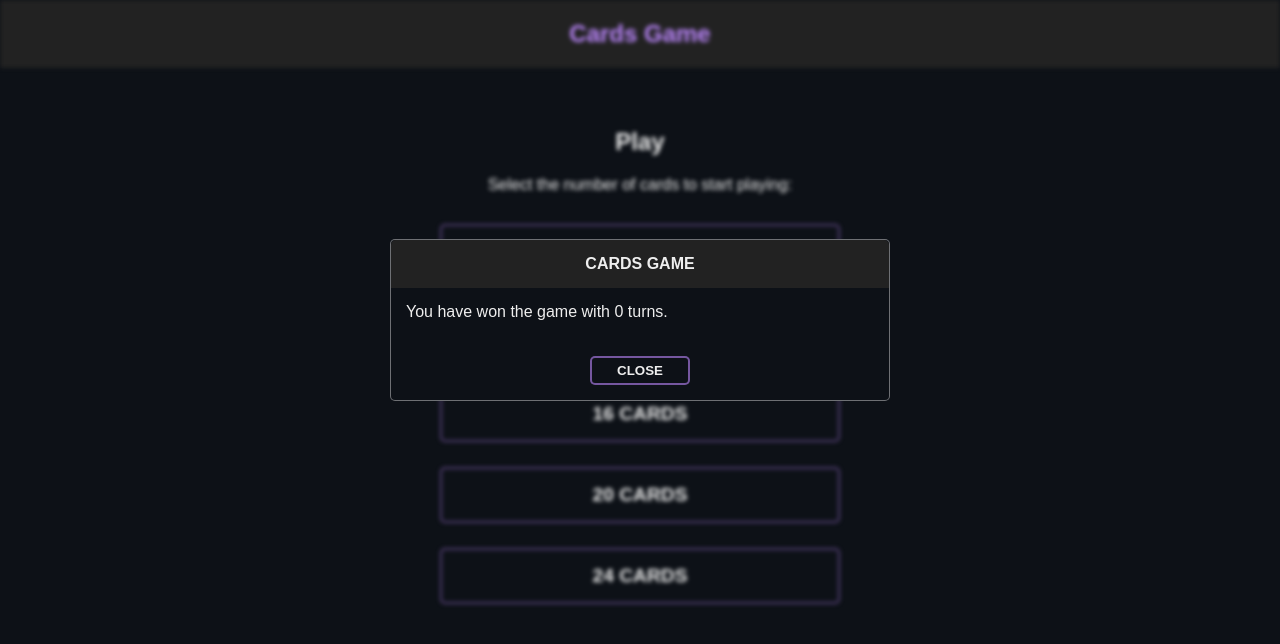
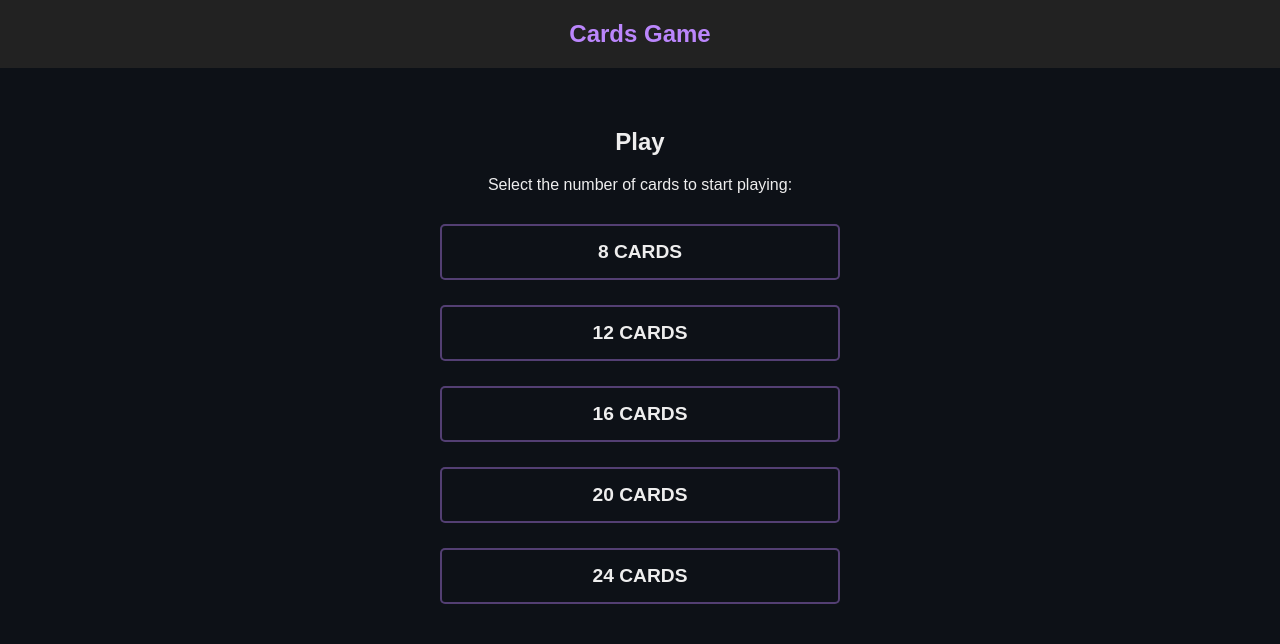
Before and after one commit to oscardbg/cards-game-react, a React (Vite) app: page / in a window 1280 px wide. Shown: the top 644 px of the page. Built offline with nearby package versions, Linux system fonts and the light colour scheme.

Commit message:
Show modal when game is finished

```diff
--- a/src/App.jsx
+++ b/src/App.jsx
@@ -21,13 +21,17 @@ const WinModal = () => {
   const { closeModal, turns } = useGlobalContext();
   return (
     <>
+      <div className="modal-cnt">
         <div className="modal">
           <div className="head">
             <p>Cards Game</p>
           </div>
           <div className="body">
-          <p>You have won the game with {turns} turns.</p>
+            <p>
+              You have finished the game with <strong> {turns} turns.</strong>
+            </p>
             <button onClick={closeModal}>Close</button>
+          </div>
         </div>
       </div>
     </>
--- a/src/assets/scss/elements/_base.scss
+++ b/src/assets/scss/elements/_base.scss
@@ -18,7 +18,7 @@ body {
 // Main
 .main {
   &.disabled {
-    filter: blur(2px);
+    filter: blur(3px);
     pointer-events: none;
     user-select: none;
   }
--- a/src/assets/scss/elements/_initial.scss
+++ b/src/assets/scss/elements/_initial.scss
@@ -144,15 +144,22 @@
 }
 
 // Victory Modal
+.modal-cnt {
+  width: 100vw;
+  height: 100vh;
+  position: fixed;
+  top: 0;
+  left: 0;
+  display: flex;
+  justify-content: center;
+  align-items: center;
+  background-color: rgba(#000, 0.4);
+}
 .modal {
   width: 500px;
   background-color: $dark-1;
-  border: 1px solid rgba(#fff, 0.4);
+  border: 2px solid #eee;
   border-radius: 5px;
-  position: fixed;
-  top: 40%;
-  left: 50%;
-  transform: translate(-50%, -50%);
   .head {
     background-color: #222;
     padding: 15px;
@@ -168,7 +175,7 @@
   button {
     display: block;
     margin: 35px auto 0;
-    padding: 5px 25px;
+    padding: 10px 25px;
     background-color: $dark-1;
     border: 2px solid rgba($primary, 0.6);
     color: #eee;
--- a/src/context.jsx
+++ b/src/context.jsx
@@ -14,7 +14,7 @@ const initialState = {
   choiceTwo: {},
   turns: 0,
   disabled: false,
-  victory: true,
+  victory: false,
 };
 
 const AppProvider = ({ children }) => {
--- a/src/reducer.js
+++ b/src/reducer.js
@@ -3,10 +3,10 @@ const reducer = (state, action) => {
 
   switch (type) {
     case "SET_NUM": {
-      return { ...state, num: payload, choiceOne: {}, choiceTwo: {}, playing: true };
+      return { ...state, num: payload, choiceOne: {}, choiceTwo: {}, playing: true, victory: false };
     }
     case "SET_IMAGES": {
-      return { ...state, cardList: payload, turns: 0 };
+      return { ...state, cardList: payload, turns: 0, victory: false };
     }
     case "SET_CHOICE_ONE": {
       return { ...state, choiceOne: payload };
@@ -18,13 +18,23 @@ const reducer = (state, action) => {
       return { ...state, choiceOne: {}, choiceTwo: {}, turns: state.turns + 1, disabled: false };
     }
     case "FLIP": {
+      let newVictory = false;
       const newCardList = state.cardList.map((card) => {
         if (card.src === state.choiceOne.src) {
           return { ...card, matched: true };
         }
         return card;
       });
-      return { ...state, cardList: newCardList };
+      const goodPicks = newCardList.reduce((acc, item) => {
+        if (item.matched) {
+          acc += 1;
+        }
+        return acc;
+      }, 0);
+      if (goodPicks === state.num * 2) {
+        newVictory = true;
+      }
+      return { ...state, cardList: newCardList, victory: newVictory };
     }
     case "DISABLE_CARD": {
       return { ...state, disabled: true };
@@ -33,7 +43,7 @@ const reducer = (state, action) => {
       return { ...state, playing: false };
     }
     case "CLOSE_MODAL": {
-      return { ...state, victory: false };
+      return { ...state, victory: false, playing: false };
     }
     default:
       return state;
```
Lines whose indentation alone changed are shown as unchanged.
